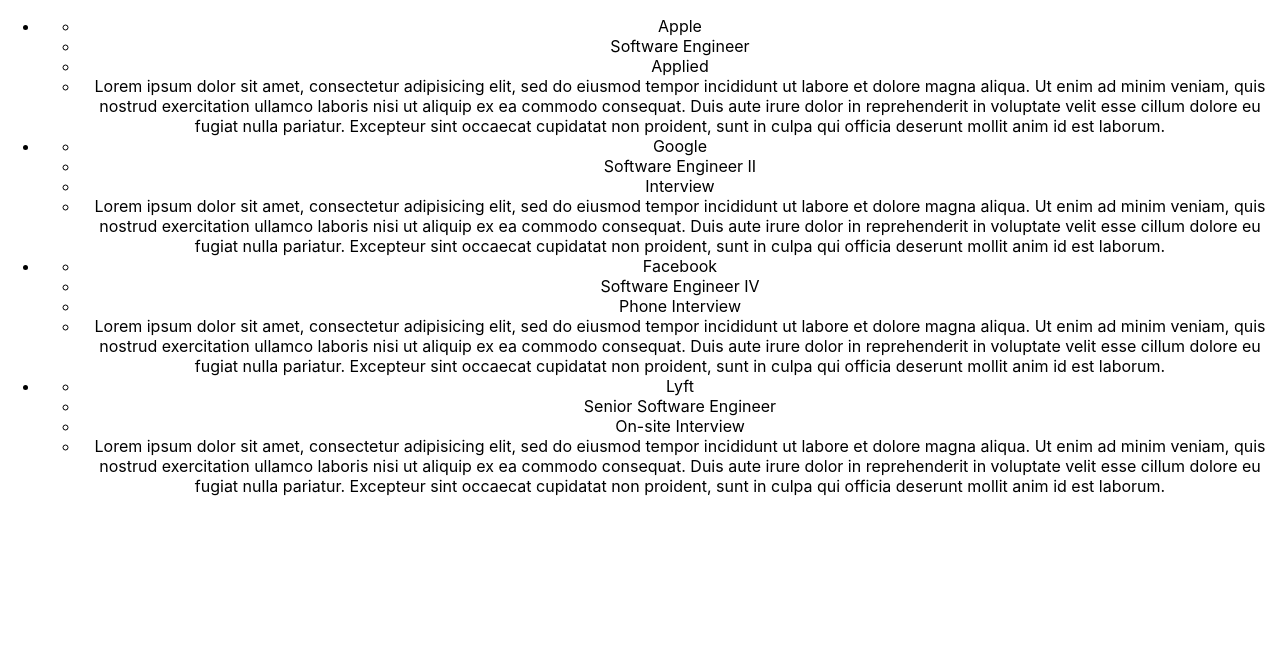
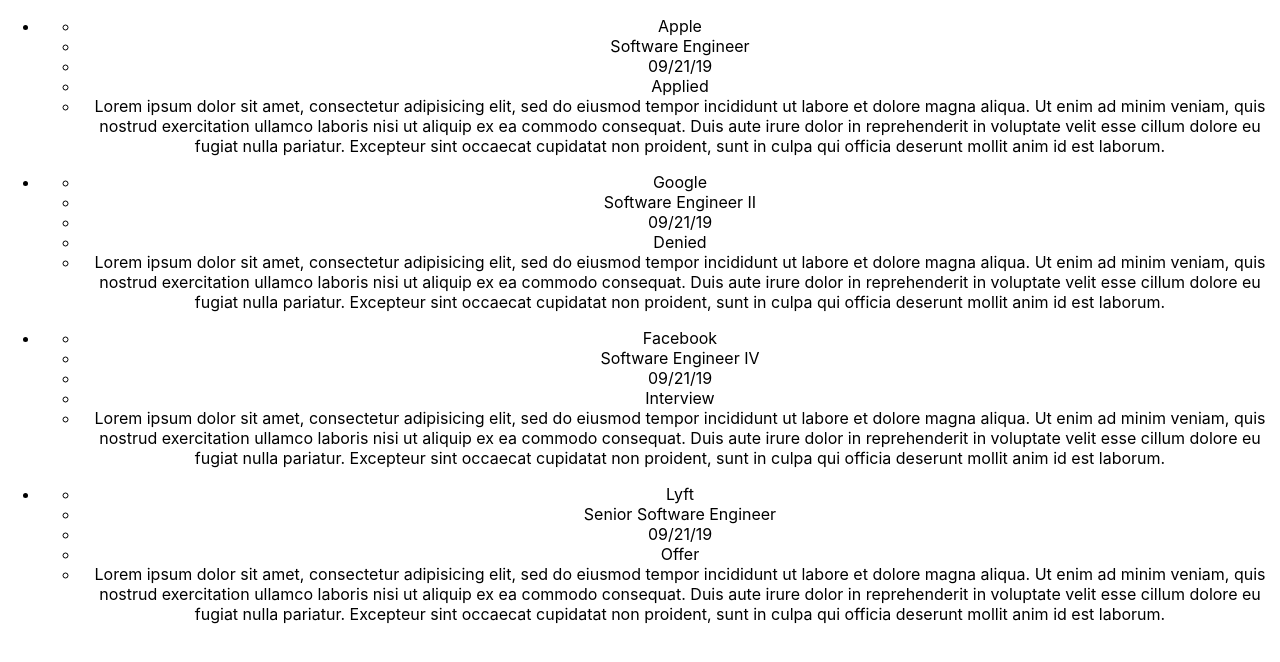
Before and after one commit to mxk5025/job-app-tracker, a React (Create React App) app: page / in a window 1280 px wide. Shown: the top 662 px of the page. Built offline with nearby package versions, Linux system fonts and the light colour scheme; the HTML template or start-up script is replaced by a standard one.

Commit message:
Organizing components into separate lists by status

```diff
--- a/src/App.js
+++ b/src/App.js
@@ -1,4 +1,4 @@
-import React from 'react';
+import React, { useState } from 'react';
 import JobList from './components/JobList';
 import './App.css';
 
@@ -10,32 +10,45 @@
     position: "Software Engineer",
     description: "Lorem ipsum dolor sit amet, consectetur adipisicing elit, sed do eiusmod tempor incididunt ut labore et dolore magna aliqua. Ut enim ad minim veniam, quis nostrud exercitation ullamco laboris nisi ut aliquip ex ea commodo consequat. Duis aute irure dolor in reprehenderit in voluptate velit esse cillum dolore eu fugiat nulla pariatur. Excepteur sint occaecat cupidatat non proident, sunt in culpa qui officia deserunt mollit anim id est laborum.",
     status: "Applied",
+    date: "09/21/19",
   },
   {
     company: "Google",
     position: "Software Engineer II",
     description: "Lorem ipsum dolor sit amet, consectetur adipisicing elit, sed do eiusmod tempor incididunt ut labore et dolore magna aliqua. Ut enim ad minim veniam, quis nostrud exercitation ullamco laboris nisi ut aliquip ex ea commodo consequat. Duis aute irure dolor in reprehenderit in voluptate velit esse cillum dolore eu fugiat nulla pariatur. Excepteur sint occaecat cupidatat non proident, sunt in culpa qui officia deserunt mollit anim id est laborum.",
-    status: "Interview",
+    status: "Denied",
+    date: "09/21/19",
   },
   {
     company: "Facebook",
     position: "Software Engineer IV",
     description: "Lorem ipsum dolor sit amet, consectetur adipisicing elit, sed do eiusmod tempor incididunt ut labore et dolore magna aliqua. Ut enim ad minim veniam, quis nostrud exercitation ullamco laboris nisi ut aliquip ex ea commodo consequat. Duis aute irure dolor in reprehenderit in voluptate velit esse cillum dolore eu fugiat nulla pariatur. Excepteur sint occaecat cupidatat non proident, sunt in culpa qui officia deserunt mollit anim id est laborum.",
-    status: "Phone Interview",
+    status: "Interview",
+    date: "09/21/19",
   },
   {
     company: "Lyft",
     position: "Senior Software Engineer",
     description: "Lorem ipsum dolor sit amet, consectetur adipisicing elit, sed do eiusmod tempor incididunt ut labore et dolore magna aliqua. Ut enim ad minim veniam, quis nostrud exercitation ullamco laboris nisi ut aliquip ex ea commodo consequat. Duis aute irure dolor in reprehenderit in voluptate velit esse cillum dolore eu fugiat nulla pariatur. Excepteur sint occaecat cupidatat non proident, sunt in culpa qui officia deserunt mollit anim id est laborum.",
-    status: "On-site Interview",
+    status: "Offer",
+    date: "09/21/19",
   }
 ];
 
 export default function App() {
+  const [statusLists] = useState([
+    "Applied", "Denied", "Interview", "Offer"
+  ]);
 
   return (
     <div className="App">
-      <JobList jobs={mockApps} />
+      { statusLists.map(statusList =>
+          <JobList
+            key={statusList}
+            jobs={mockApps}
+            status={statusList}
+          />
+      )}
     </div>
   );
 }
--- a/src/components/JobApp.js
+++ b/src/components/JobApp.js
@@ -1,12 +1,13 @@
 import React from 'react';
 
-export default function JobApp({company, position, description, status}) {
+export default function JobApp({company, position, description, status, date}) {
 
   return (
     <li>
       <ul>
         <li>{company}</li>
         <li>{position}</li>
+        <li>{date}</li>
         <li>{status}</li>
         <li>{description}</li>
       </ul>
--- a/src/components/JobList.js
+++ b/src/components/JobList.js
@@ -1,17 +1,18 @@
 import React from 'react';
 import JobApp from './JobApp';
 
-export default function JobList({jobs}) {
+export default function JobList({jobs, status}) {
 
   return (
     <ul>
-      { jobs.map(job =>
+      { jobs.filter(job => job.status === status).map(job =>
         <JobApp
           key={job.company + job.position}
           company={job.company}
           position={job.position}
           description={job.description}
           status={job.status}
+          date={job.date}
         />
       )}
     </ul>
```
